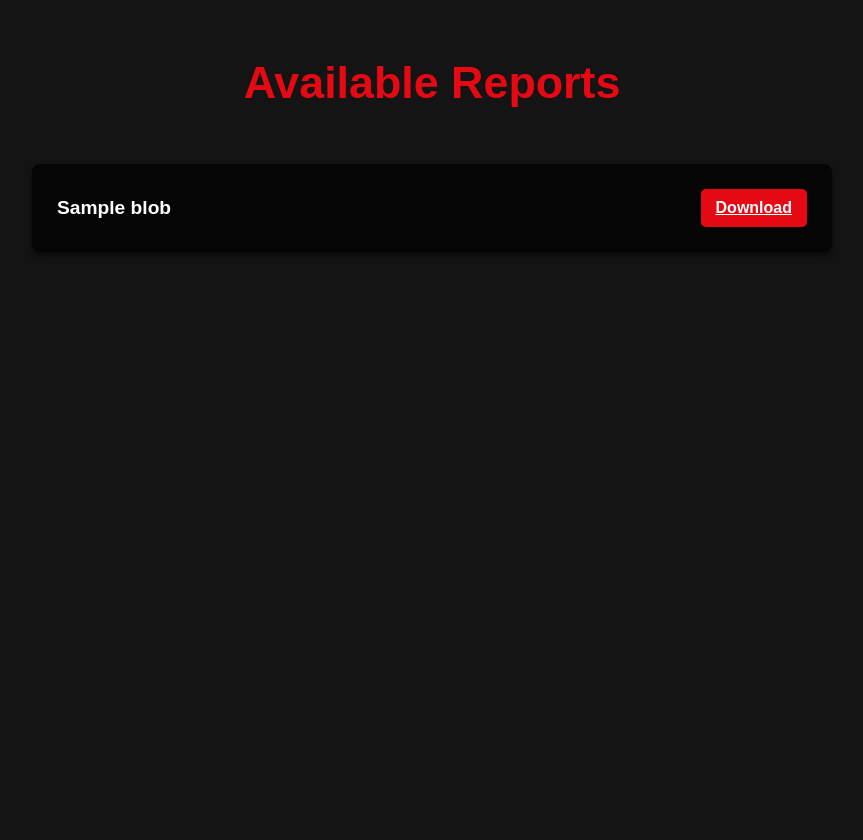
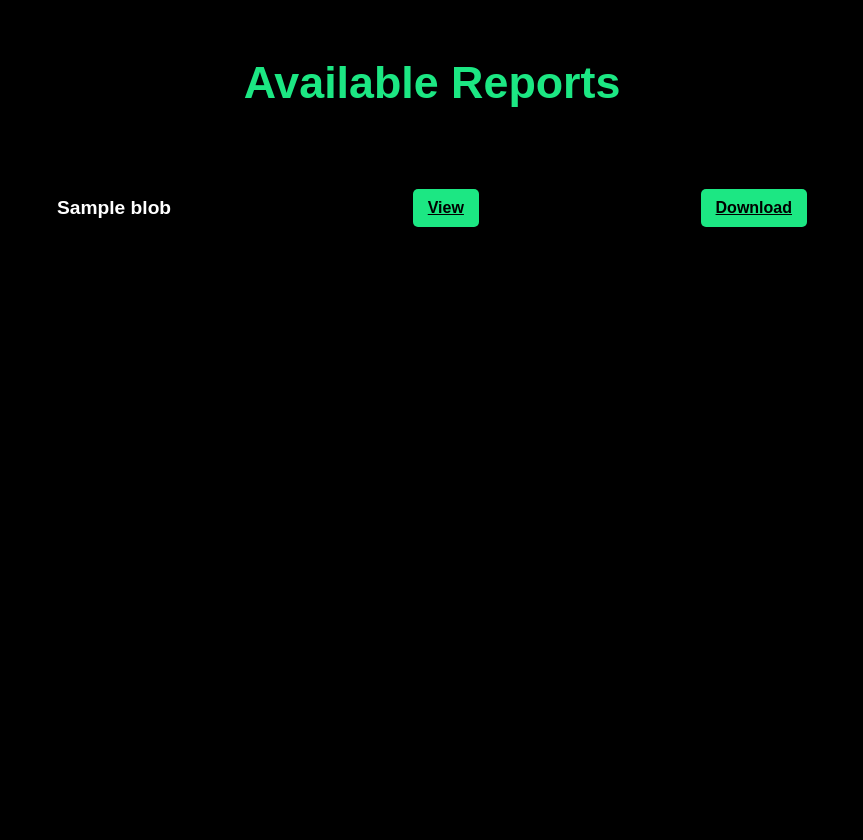
Before and after one commit to tharunkunuthuru/application-part, a Flask app: template templates/folder.html in a window 1280 px wide. Shown: the whole page, without its empty margins (208-1071 px from the left). Run offline with Flask 2, Linux system fonts and the light colour scheme; the template is opened without the code that fills it: most values are stand-ins (such as "Sample title", 1, 10 or a date in 2020).

Commit message:
Update folder.html

```diff
--- a/templates/folder.html
+++ b/templates/folder.html
@@ -4,40 +4,40 @@
     <title>Reports</title>
     <style>
         body {
-            font-family: Arial, sans-serif; /* Netflix-like font */
-            background-color: #141414; /* Dark background */
+            font-family: Arial, sans-serif; /* Hulu-like font */
+            background-color: #000; /* Black background */
             color: white;
             margin: 0;
             display: flex;
             flex-direction: column;
             align-items: center;
             min-height: 100vh;
-            padding: 20px; /* Add some padding for visual comfort */
+            padding: 20px;
         }
 
         h2 {
             text-align: center;
             margin-bottom: 40px;
             font-size: 2.8em;
-            color: #e50914; /* Netflix red */
+            color: #1ce783; /* Hulu green */
         }
 
         ul {
             list-style: none;
             padding: 0;
             width: 80%;
-            max-width: 800px; /* Wider for better report display */
+            max-width: 800px;
         }
 
         li {
-            background-color: rgba(0, 0, 0, 0.75); /* Darker background for reports */
+            background-color: rgba(0, 0, 0, 0.8); /* Darker background for reports */
             padding: 25px;
             margin-bottom: 20px;
             border-radius: 8px;
             box-shadow: 0 4px 6px rgba(0, 0, 0, 0.5); /* Subtle shadow */
-            transition: transform 0.2s, box-shadow 0.2s; /* Smoother transitions */
-            display: flex; /* Use flexbox for layout */
-            justify-content: space-between; /* Align items on opposite ends */
+            transition: transform 0.2s, box-shadow 0.2s;
+            display: flex;
+            justify-content: space-between;
             align-items: center;
         }
 
@@ -50,22 +50,25 @@
             font-size: 1.2em;
             font-weight: bold;
             color: white;
-            margin-right: 20px; /* Space between name and button */
+            margin-right: 20px;
         }
 
+        .view-button,
         .download-button {
-            background-color: #e50914; /* Netflix red */
-            color: white;
+            background-color: #1ce783; /* Hulu green */
+            color: black;
             padding: 10px 15px;
             border: none;
             border-radius: 5px;
             cursor: pointer;
             font-weight: bold;
+            margin-left: 10px; /* Add space between buttons */
             transition: background-color 0.2s;
         }
 
+        .view-button:hover,
         .download-button:hover {
-            background-color: #b90710; /* Darker red on hover */
+            background-color: #16bd6d; /* Slightly darker green on hover */
         }
     </style>
 </head>
@@ -75,6 +78,7 @@
         {% for blob in blobs %}
             <li>
                 <span class="report-name">{{ blob.name }}</span>
+                <a href="/view/{{ blob.name }}" class="view-button">View</a>
                 <a href="/download/{{ blob.name }}" class="download-button">Download</a>
             </li>
         {% endfor %}
```
